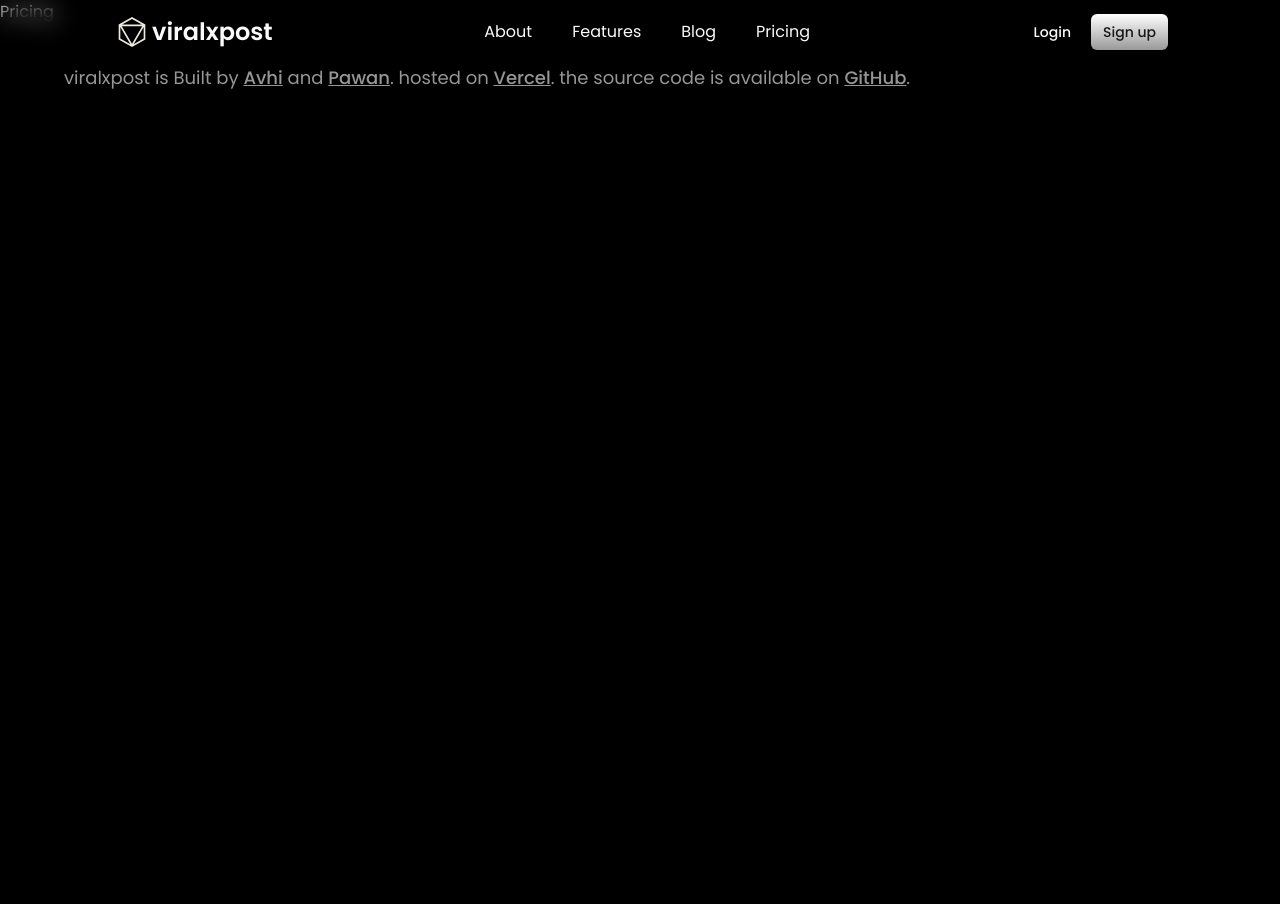
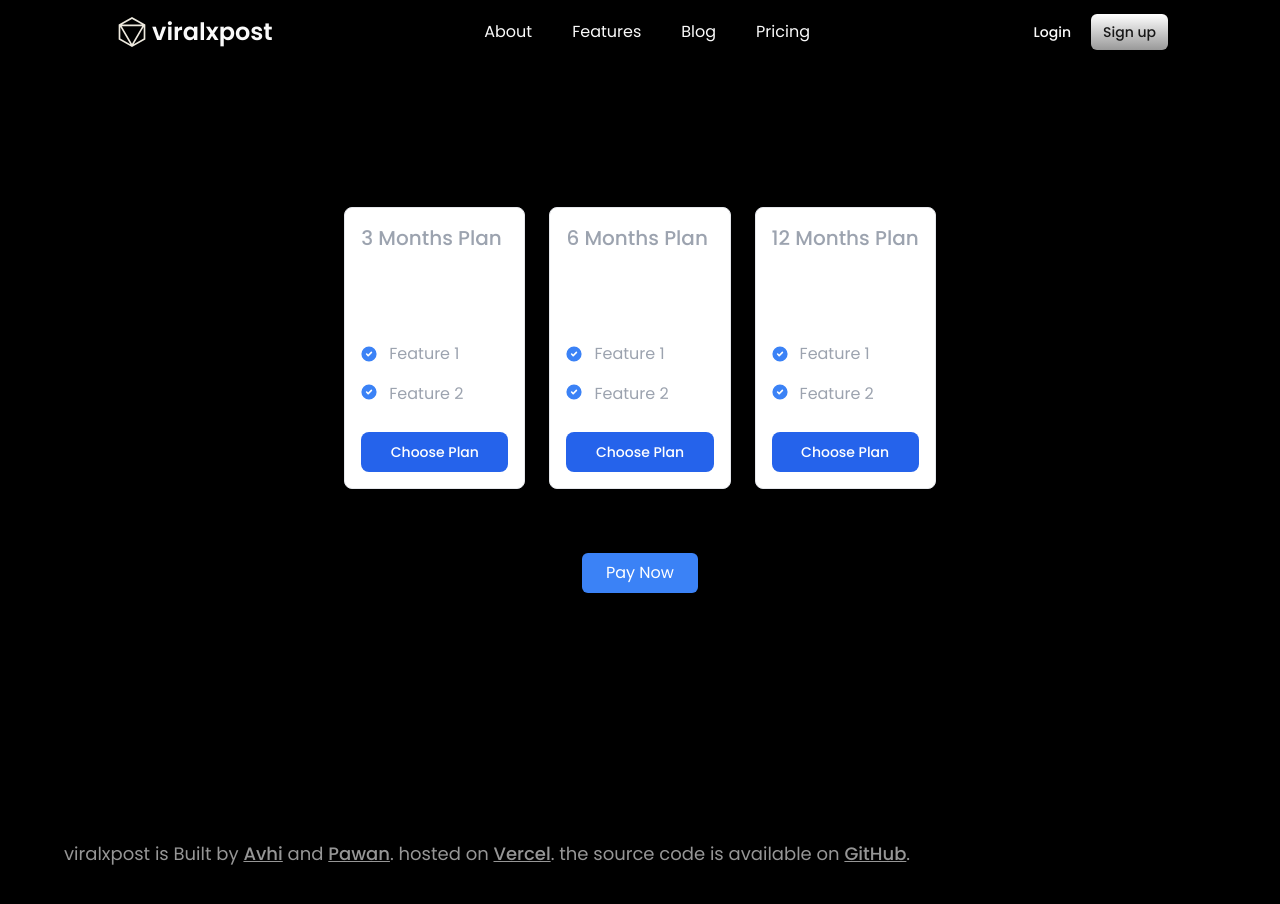
Before and after one commit to viralxpost/viralxpost-web, a React (Vite) app in the folder frontend/: page /pricing in a window 1280 px wide. Shown: the top 904 px of the page. Before the commit the page ends 800 px from the top, so only its background shows below. Built offline with nearby package versions, Linux system fonts and the light colour scheme; no server answers.

Commit message:
frontend payment section logic

```diff
--- /dev/null
+++ b/frontend/src/components/paymentButton.tsx
@@ -0,0 +1,159 @@
+import React, { useState } from "react";
+import config from "@/config/config";
+import { createOrder, verifyPayment } from "@/http/api";
+
+const PricingCard: React.FC<{
+  plan: string;
+  amount: number;
+  description: string;
+  onSelect: (plan: string) => void;
+  selectedPlan: string | null;
+}> = ({ plan, amount, description, onSelect, selectedPlan }) => (
+  <div
+    className={`p-4 bg-white border border-gray-200 rounded-lg shadow ${
+      selectedPlan === plan ? "bg-blue-100" : ""
+    } cursor-pointer`}
+    onClick={() => onSelect(plan)}
+  >
+    <h5 className="mb-4 text-xl font-medium text-gray-500 dark:text-gray-400">
+      {description}
+    </h5>
+    <div className="flex items-baseline text-gray-900 dark:text-white">
+      <span className="text-3xl font-semibold">₹</span>
+      <span className="text-5xl font-extrabold tracking-tight">{amount}</span>
+      <span className="ms-1 text-xl font-normal text-gray-500 dark:text-gray-400">
+      </span>
+    </div>
+    <ul role="list" className="space-y-5 my-7">
+      <li className="flex items-center">
+        <svg
+          className="flex-shrink-0 w-4 h-4 text-blue-700 dark:text-blue-500"
+          aria-hidden="true"
+          xmlns="http://www.w3.org/2000/svg"
+          fill="currentColor"
+          viewBox="0 0 20 20"
+        >
+          <path d="M10 .5a9.5 9.5 0 1 0 9.5 9.5A9.51 9.51 0 0 0 10 .5Zm3.707 8.207-4 4a1 1 0 0 1-1.414 0l-2-2a1 1 0 0 1 1.414-1.414L9 10.586l3.293-3.293a1 1 0 0 1 1.414 1.414Z" />
+        </svg>
+        <span className="text-base font-normal leading-tight text-gray-500 dark:text-gray-400 ms-3">
+          Feature 1
+        </span>
+      </li>
+      <li className="flex">
+        <svg
+          className="flex-shrink-0 w-4 h-4 text-blue-700 dark:text-blue-500"
+          aria-hidden="true"
+          xmlns="http://www.w3.org/2000/svg"
+          fill="currentColor"
+          viewBox="0 0 20 20"
+        >
+          <path d="M10 .5a9.5 9.5 0 1 0 9.5 9.5A9.51 9.51 0 0 0 10 .5Zm3.707 8.207-4 4a1 1 0 0 1-1.414 0l-2-2a1 1 0 0 1 1.414-1.414L9 10.586l3.293-3.293a1 1 0 0 1 1.414 1.414Z" />
+        </svg>
+        <span className="text-base font-normal leading-tight text-gray-500 dark:text-gray-400 ms-3">
+          Feature 2
+        </span>
+      </li>
+      {/* Add more features as needed */}
+    </ul>
+    <button
+      type="button"
+      className="text-white bg-blue-700 hover:bg-blue-800 focus:ring-4 focus:outline-none focus:ring-blue-200 dark:bg-blue-600 dark:hover:bg-blue-700 dark:focus:ring-blue-900 font-medium rounded-lg text-sm px-5 py-2.5 inline-flex justify-center w-full text-center"
+    >
+      Choose Plan
+    </button>
+  </div>
+);
+
+const PaymentButton: React.FC = () => {
+  const [selectedPlan, setSelectedPlan] = useState<string | null>(null);
+
+  const handlePayment = async () => {
+    if (!selectedPlan) {
+      alert("Please select a plan.");
+      return;
+    }
+
+    try {
+      // Call createOrder with the selected plan
+      const order = await createOrder(selectedPlan);
+      const { id: orderId, amount } = order;
+
+      // Set up Razorpay options
+      const options = {
+        key: config.razorPay,
+        amount, // Amount in the smallest currency unit
+        currency: "INR",
+        name: "viralxpost",
+        description: "Test Transaction",
+        order_id: orderId,
+        // eslint-disable-next-line @typescript-eslint/no-explicit-any
+        handler: async (response: any) => {
+          try {
+            // Verify payment
+            await verifyPayment(
+              response.razorpay_order_id,
+              response.razorpay_payment_id,
+              response.razorpay_signature
+            );
+            alert("Payment successful!");
+          } catch (error) {
+            console.error("Payment verification failed:", error);
+            alert("Payment verification failed.");
+          }
+        },
+        prefill: {
+          name: "Test User",
+          email: "test.user@example.com",
+          contact: "9999999999",
+        },
+        theme: {
+          color: "#3399cc",
+        },
+      };
+
+      // Open Razorpay checkout
+      // eslint-disable-next-line @typescript-eslint/no-explicit-any
+      const rzp = new (window as any).Razorpay(options);
+      rzp.open();
+    } catch (error) {
+      console.error("Payment initialization failed:", error);
+      alert("Payment initialization failed.");
+    }
+  };
+
+  return (
+    <div className="flex flex-col gap-4 md:grid md:grid-cols-3 md:gap-6">
+      <PricingCard
+        plan="3_months"
+        amount={500}
+        description="3 Months Plan"
+        onSelect={setSelectedPlan}
+        selectedPlan={selectedPlan}
+      />
+      <PricingCard
+        plan="6_months"
+        amount={1000}
+        description="6 Months Plan"
+        onSelect={setSelectedPlan}
+        selectedPlan={selectedPlan}
+      />
+      <PricingCard
+        plan="12_months"
+        amount={1500}
+        description="12 Months Plan"
+        onSelect={setSelectedPlan}
+        selectedPlan={selectedPlan}
+      />
+      <div className="flex items-center justify-center mt-10 md:col-span-3">
+        <button
+          onClick={handlePayment}
+          className="px-6 py-2 bg-blue-500 text-white rounded-md"
+        >
+          Pay Now
+        </button>
+      </div>
+    </div>
+  );
+};
+
+export default PaymentButton;
--- a/frontend/src/pages/Pricing.tsx
+++ b/frontend/src/pages/Pricing.tsx
@@ -1,8 +1,12 @@
+import PaymentButton from "@/components/paymentButton";
+
 const Pricing = () => {
   return (
-    <div>
-      <h1>Pricing</h1>
-    </div>
+    <>
+      <div className="h-screen flex justify-center items-center">
+        <PaymentButton />
+      </div>
+    </>
   );
 };
 
```
